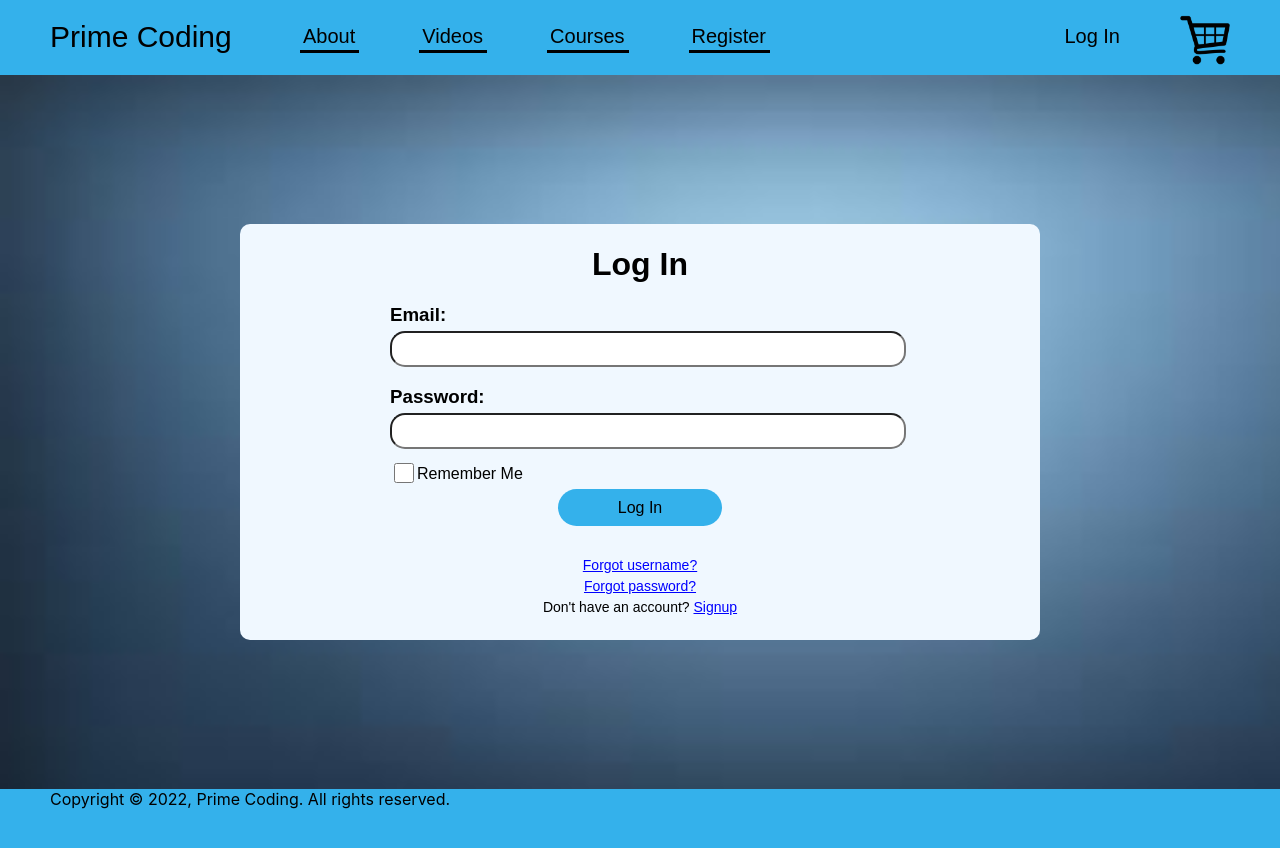
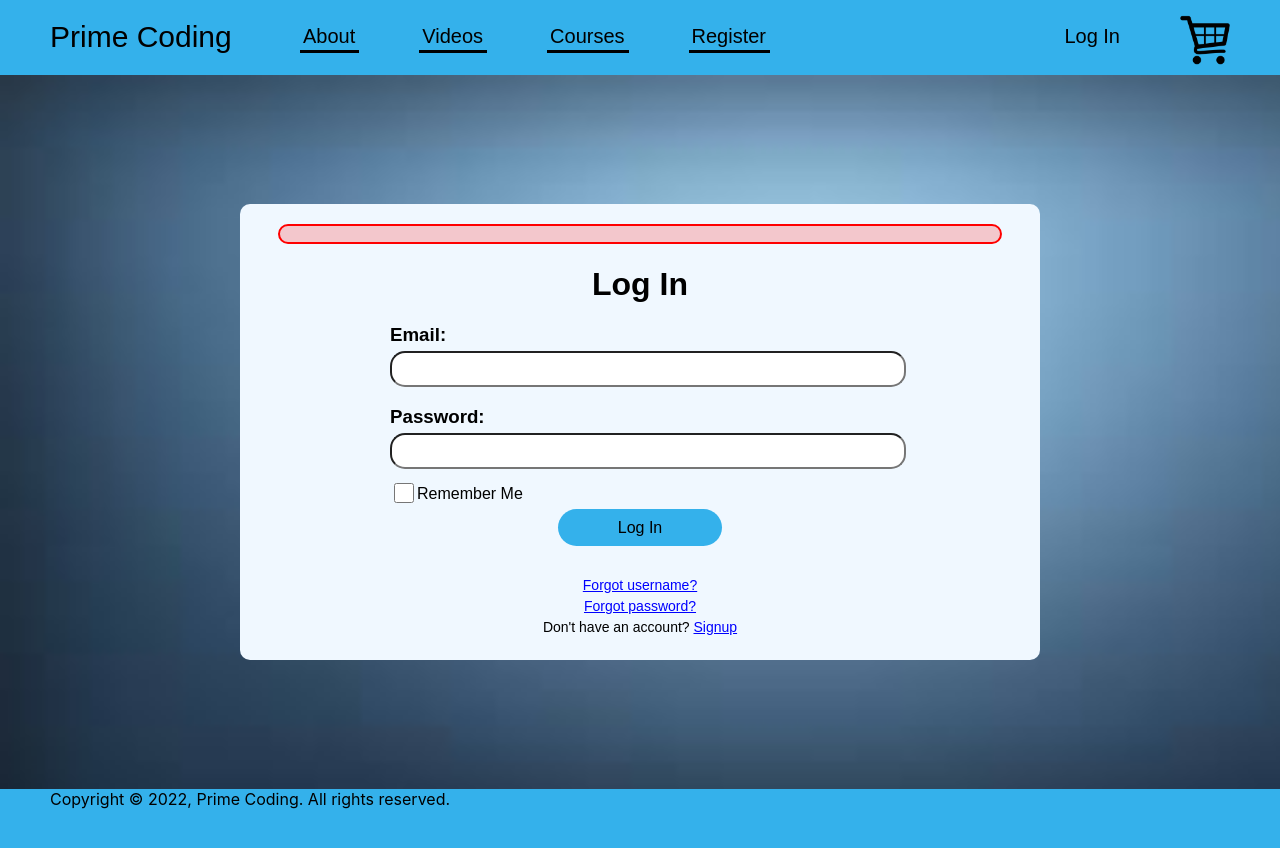
Before and after one commit to pydim001/PrimeCoding, a React (Create React App) app: page /login in a window 1280 px wide. Shown: the top 848 px of the page. Built offline with nearby package versions, Linux system fonts and the light colour scheme.

Commit message:
error msg

```diff
--- a/src/components/ErrorMessage.js
+++ b/src/components/ErrorMessage.js
@@ -1,7 +1,7 @@
 import "./ErrorMessage.css";
 
 function ErrorMessage(props) {
-    const successes = ["Logged in", "New User Created"]
+    const successes = ["Logged in", "New User Created", ""]
     if (!successes.includes(props.message)) {
         return (
             <div id="err-box">
--- a/src/components/Field.js
+++ b/src/components/Field.js
@@ -1,4 +1,3 @@
-import { useState } from "react";
 import "./Field.css";
 
 function Field(props) {
--- a/src/pages/LogIn.css
+++ b/src/pages/LogIn.css
@@ -65,3 +65,8 @@
 .f-links {
     color: blue;
 }
+
+#log-err {
+    text-align: left;
+    margin-top: 20px;
+}
--- a/src/pages/LogIn.js
+++ b/src/pages/LogIn.js
@@ -6,9 +6,11 @@ import Field from "../components/Field";
 import { useState } from "react";
 import { postFetch } from "../fetch";
 import ErrorMessage from "../components/ErrorMessage";
+//import ErrorMessage from "../components/ErrorMessage";
 
 function LogIn(props) {
 
+    // eslint-disable-next-line
     const [data, setData] = useState();
 
     const [email, setEmail] = useState();
@@ -25,6 +27,9 @@ function LogIn(props) {
     return (
         <div id="login-page">
             <div id="login-header">
+                <div id="log-err">
+                    <ErrorMessage message={data} />
+                </div>
                 <h1>Log In</h1>
                 <div id="username">
                     <Field name="Email" width={500} type="text" onChange={setEmail} />
--- a/src/pages/SignUp.js
+++ b/src/pages/SignUp.js
@@ -3,10 +3,11 @@ import Field from "../components/Field";
 import ReqButton from "../components/ReqButton";
 import { useState } from 'react';
 import { postFetch } from "../fetch";
-import ErrorMessage from "../components/ErrorMessage";
+//import ErrorMessage from "../components/ErrorMessage";
 
 function SignUp() {
 
+    // eslint-disable-next-line
     const [data, setData] = useState();
 
     const [firstName, setFirstName] = useState();
--- a/src/pages/Video.js
+++ b/src/pages/Video.js
@@ -1,10 +1,10 @@
 import './Video.css';
 import { getFetch } from '../fetch';
 import { useState } from 'react';
-import ErrorMessage from '../components/ErrorMessage';
+//import ErrorMessage from '../components/ErrorMessage';
 
 function Video() {
-
+    // eslint-disable-next-line
     const [data, setData] = useState();
     getFetch("videos/").then(res => { setData(res) });
 
```
Also changed, not shown: 1 other file (tests, documents, lock files or other folders).
